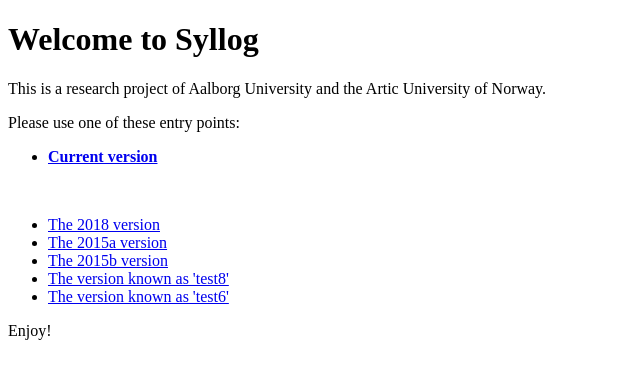
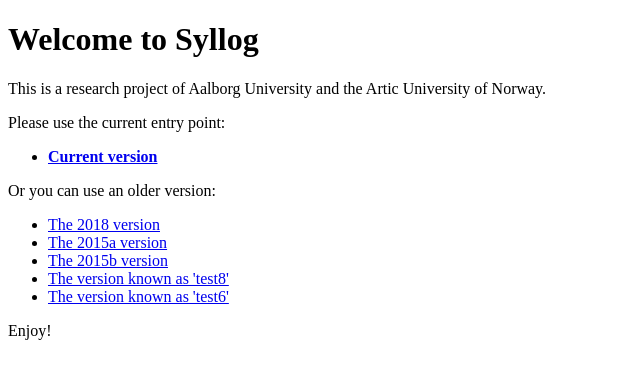
Before and after one commit to emg/syllog, a Python web app: template backend/Django/logsyllogsite/templates/index.html in a window 1280 px wide. Shown: the top 379 px of the page, without its empty margins (0-640 px from the left). Run offline with Jinja, Linux system fonts and the light colour scheme; the template is opened without the code that fills it, so the values that code supplies are empty.

Commit message:
Add distinction between 'Current version' and 'Older versions.

```diff
--- a/backend/Django/logsyllogsite/templates/index.html
+++ b/backend/Django/logsyllogsite/templates/index.html
@@ -11,10 +11,15 @@
   <p>This is a research project of Aalborg University and the Artic
     University of Norway.</p>
 
-  <p>Please use one of these entry points:</p>
+  <p>Please use the current entry point:</p>
 
   <ul>
-    <li><p><a href="webapp/"><b>Current version</b></a><br></p><p>&nbsp;</p></li>
+    <li><p><a href="webapp/"><b>Current version</b></a></p></li>
+  </ul>
+
+  <p>Or you can use an older version:</p>
+
+  <ul>
     <li><a href="test2018/">The 2018 version</a></li>
     <li><a href="test2015a/">The 2015a version</a></li>
     <li><a href="test2015b/">The 2015b version</a></li>
```
